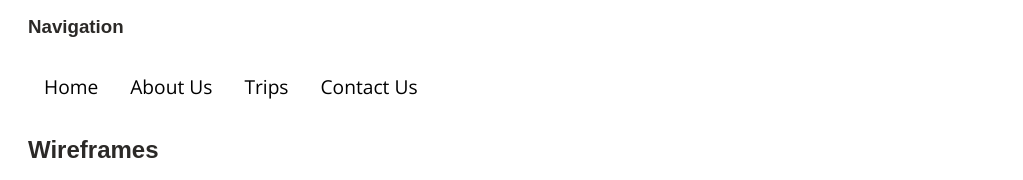
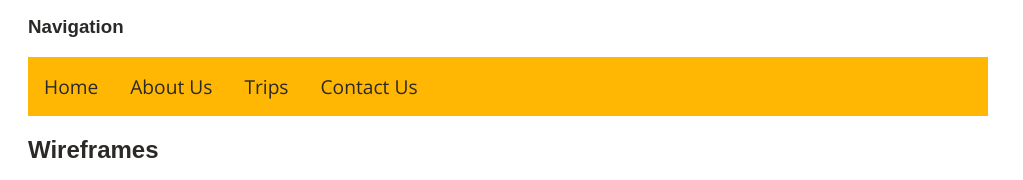
Before and after one commit to wmpickett/wdd130, a plain HTML site: page wwr/site-plan-rafting.html in a window 1280 px wide. Shown: the part 2209-2389 px from the top of the page, without its empty margins (0-1023 px from the left). Drawn offline with nearby package versions, Linux system fonts and the light colour scheme; a web font is replaced by a local one.

Commit message:
rafting site plan

```diff
--- a/wwr/styles/site-plan-rafting.css
+++ b/wwr/styles/site-plan-rafting.css
@@ -9,10 +9,10 @@
     --heading-font: 'mooli', sans-serif;
     --paragraph-font: 'open sans', sans-serif;
 
-    --nav-background-color: #;
-    --nav-link-color: #;
-    --nav-hover-link-color: #;
-    --nav-hover-background-color: #;
+    --nav-background-color: #FFB703;
+    --nav-link-color: #2b2927;
+    --nav-hover-link-color: #d8dadb;
+    --nav-hover-background-color: #219EBC;
 }
 body {
    font-family: var(--paragraph-font);
```
